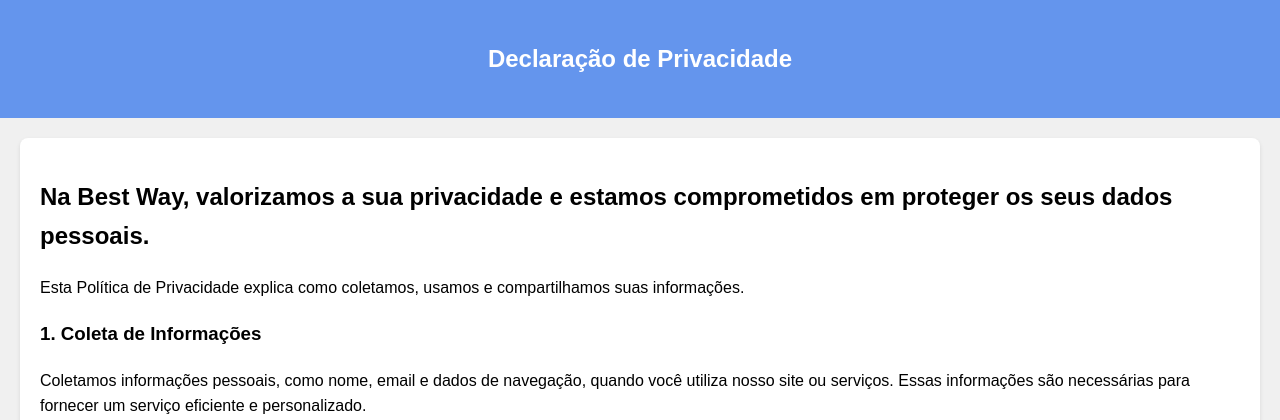
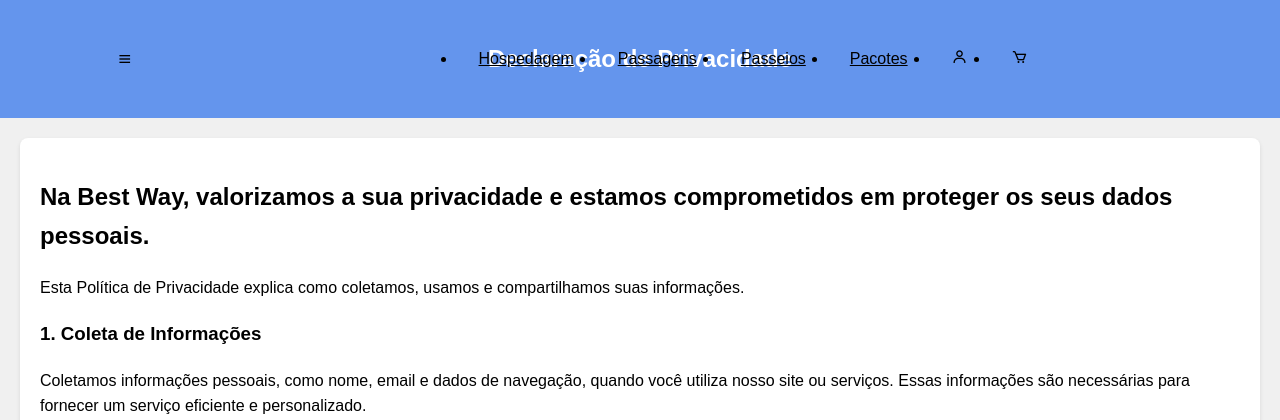
Before and after one commit to GiulianaFnch/SiteViagens, a PHP site: page /siteviagens/public/contatos/privacidade.html in a window 1280 px wide. Shown: the top 420 px of the page. Run offline with PHP 8.4, Linux system fonts and the light colour scheme.

Commit message:
ajuste header

```diff
--- a/public/contatos/Contatos.html
+++ b/public/contatos/Contatos.html
@@ -28,8 +28,10 @@
             <li><a href="/SiteViagens/public/tours/tours.php">Passeios</a></li>
             <li><a href="/SiteViagens/public/pacotes/pacotes.php">Pacotes</a></li>
             <li><a href="/SiteViagens/public/perfil.php"><i class='bx bx-user'></i></a></li>
+            <li><a href="/SiteViagens/public/carrinho/carrinho.php"><i class='bx bx-cart'></i></a></li>
         </ul>
     </header>
+
     <main>
         <section class="container">
         <section class="team-section">
--- a/public/contatos/privacidade.html
+++ b/public/contatos/privacidade.html
@@ -14,11 +14,20 @@
         rel="stylesheet">
 </head>
 <body>
+    <!--header-->
     <header>
+        <a href="#" class="logo">BestWay</a>
+        <div class="bx bx-menu" id="menu-icon"></div>
 
-
+        <ul class="navbar">
+            <li><a href="/SiteViagens/public/hotels/hotels.php">Hospedagem</a></li>
+            <li><a href="/SiteViagens/public/voos/voos.php">Passagens</a></li>
+            <li><a href="/SiteViagens/public/tours/tours.php">Passeios</a></li>
+            <li><a href="/SiteViagens/public/pacotes/pacotes.php">Pacotes</a></li>
+            <li><a href="/SiteViagens/public/perfil.php"><i class='bx bx-user'></i></a></li>
+            <li><a href="/SiteViagens/public/carrinho/carrinho.php"><i class='bx bx-cart'></i></a></li>
+        </ul>
     </header>
-
     <main>
         <section class="documentos-header">
             <h1>Declaração de Privacidade</h1>
```
Also changed, not shown: views/partials/header.php (indentation only).
